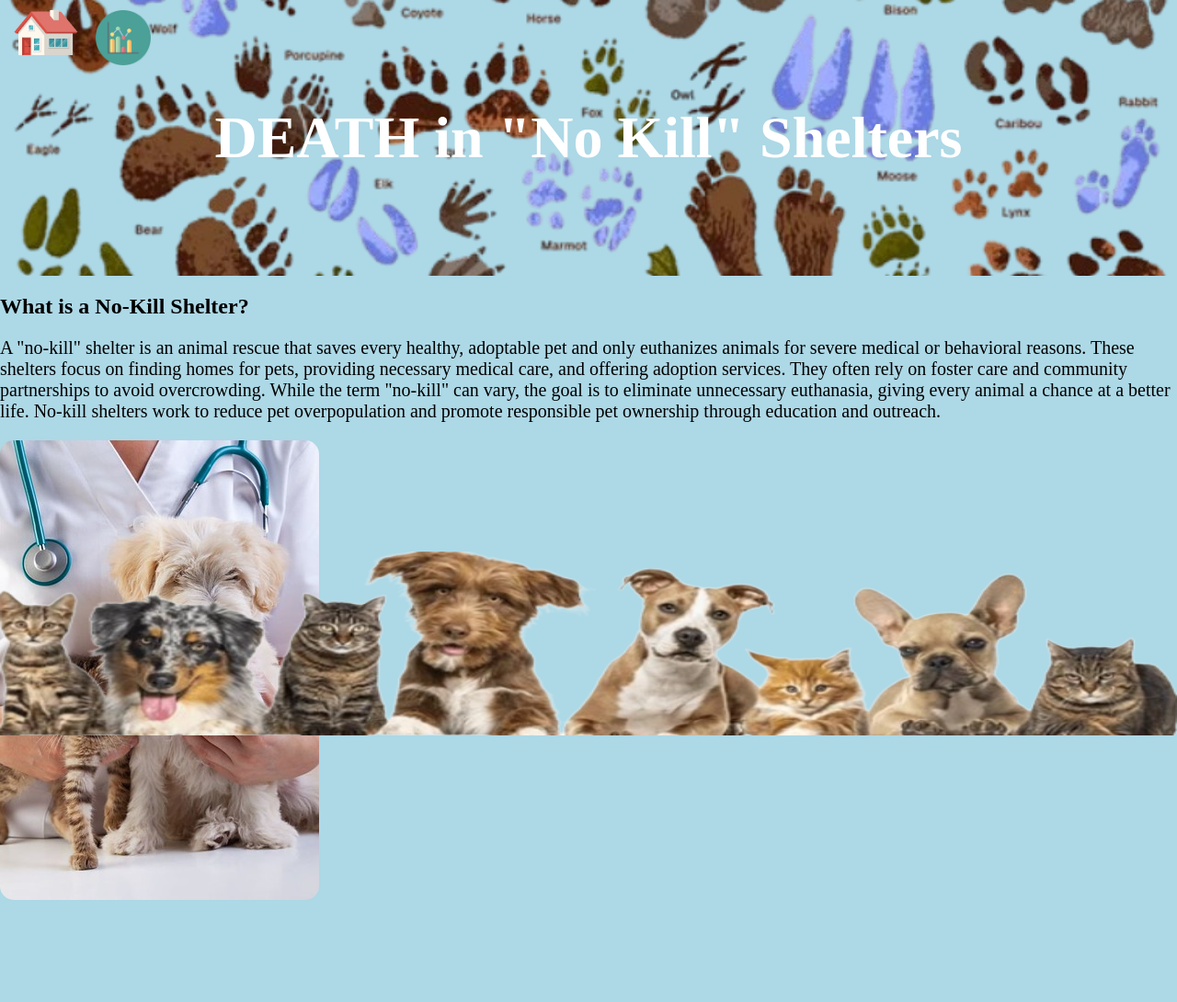
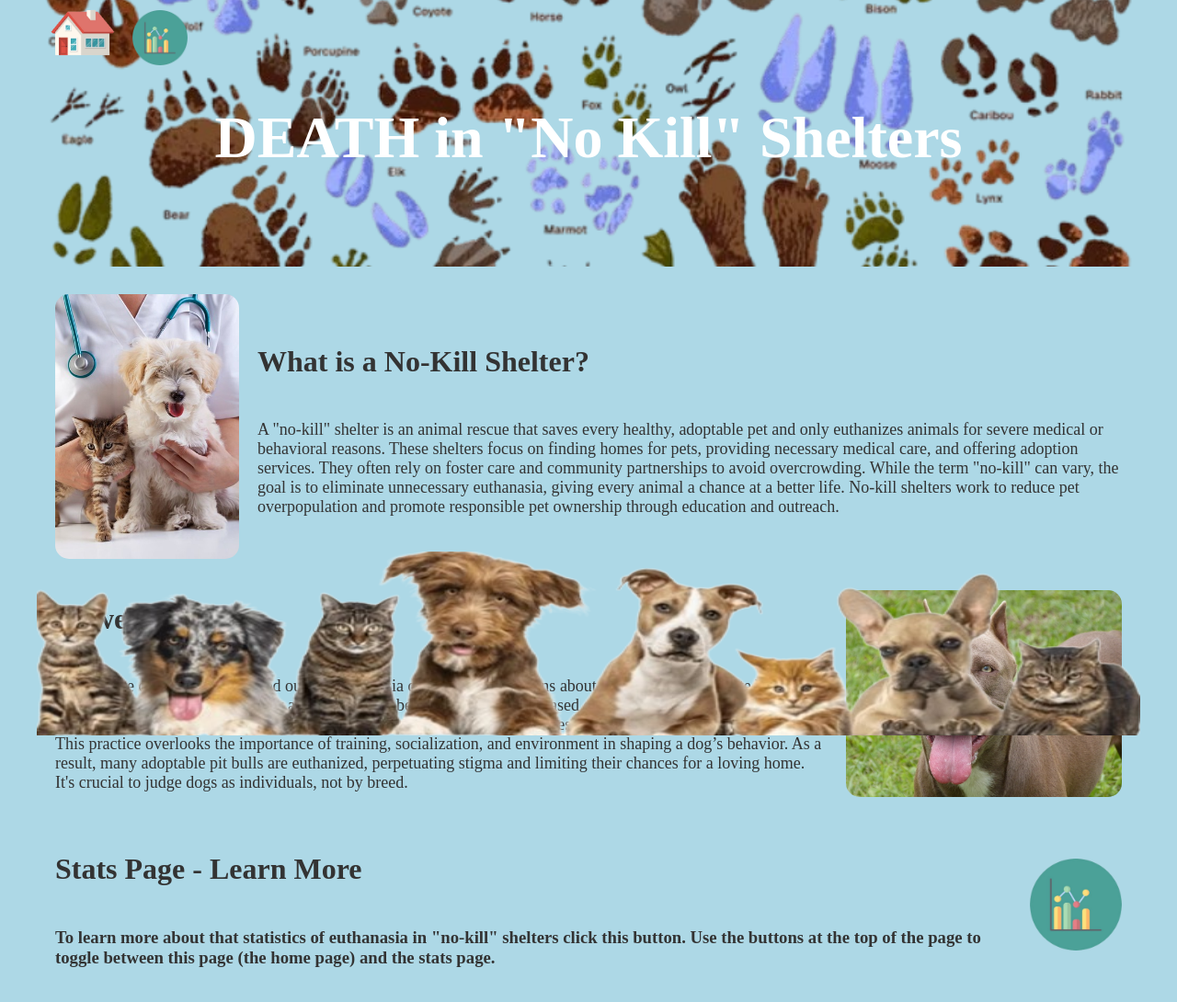
Before and after one commit to grace265/WICS_HACK_25, a plain HTML site: page frontend/index.html in a window 1280 px wide. Shown: the whole page at 92% size. Drawn offline with Linux system fonts and the light colour scheme.

Commit message:
ok i'm finally done

```diff
--- a/frontend/index.html
+++ b/frontend/index.html
@@ -8,7 +8,7 @@
         <script src="script.js" defer></script>
     </head>
     <body>
-
+        <div class="website-container">
             <div class="links">
                 <img src="images/house_icon.png" alt="Home Button" width="100">
                 <a href="stats.html">
@@ -23,12 +23,35 @@
                 </div>
             </div>
 
-        <div class="main">
+            <div class="parent-container">
+                <img src="images/vet.jpg" class="vet" alt="Dog and Cat at the Vet">
+                <div class="text-container">
                     <h2>What is a No-Kill Shelter?</h2>
                     <p>A "no-kill" shelter is an animal rescue that saves every healthy, adoptable pet and only euthanizes animals for severe medical or behavioral reasons. These shelters focus on finding homes for pets, providing necessary medical care, and offering adoption services. They often rely on foster care and community partnerships to avoid overcrowding. While the term "no-kill" can vary, the goal is to eliminate unnecessary euthanasia, giving every animal a chance at a better life. No-kill shelters work to reduce pet overpopulation and promote responsible pet ownership through education and outreach.</p>
-            <img src="images/vet.jpg" class="vet" alt="Dog and Cat at the Vet">
+                </div>
+            </div>
+
+            <div class="parent-container2">
+                <div class="text-container2">
+                    <h2>However...</h2>
+                    <p>Pit bulls are often unfairly singled out for euthanasia due to misconceptions about their behavior. Despite being loving and loyal companions, they are frequently labeled as "aggressive" based on breed stereotypes. Many shelters still euthanize pit bulls who display signs of stress or fear, even though aggression is not inherently linked to breed. This practice overlooks the importance of training, socialization, and environment in shaping a dog’s behavior. As a result, many adoptable pit bulls are euthanized, perpetuating stigma and limiting their chances for a loving home. It's crucial to judge dogs as individuals, not by breed.</p>
+                </div>
+                <img src="images/pitbull.jpg" class="pit" alt="Pitbull Image">
+            </div>
+
+            <div class="parent-container3">
+                <div class="text-container3">
+                    <h2>Stats Page - Learn More</h2>
+                    <h3>To learn more about that statistics of euthanasia in "no-kill" shelters click this button. Use the buttons at the top of the page to toggle between this page (the home page) and the stats page.</h3>
+                </div>
+                <a href="stats.html">
+                    <img src="images/stats_icon.png" alt="Stats Page Button" width="60">
+                </a>
             </div>
 
             <img src="images/transparent_banner2.png" class="footer" alt="Dog and Cat Banner">
+        </div>
+
+
     </body>
 </html>
--- a/frontend/style.css
+++ b/frontend/style.css
@@ -1,15 +1,82 @@
 body {
-    margin:0;
-    background-color: lightblue;
     font-family: 'Times New Roman', serif;
+    background-color: #ADD8E6; /* Light blue background */
+    margin: 0;
+    padding: 0;
+    min-height: 100vh;
+}
+
+h2 {
+    font-size: xx-large;
 }
 
 p {
-    font-size: 20px
+    font-size: large;
 }
 
-.main {
-    padding-bottom: 200px;
+.website-container {
+    max-width: 1200px; /* Your desired max-width */
+    margin: 0 auto; /* Centers the container */
+}
+
+.parent-container {
+    display: flex;
+    align-items: center; /* Keeps the image and text vertically aligned */
+    gap: 20px; /* Adds spacing between image and text */
+}
+
+.text-container {
+    display: flex;
+    flex-direction: column; /* Ensures h2 is above p */
+    margin-right: 20px;
+    color: rgb(51, 51, 51) /* RGB */
+}
+
+.parent-container img {
+    margin-left: 20px;
+    width: 200px; /* Adjust image size as needed */
+    height: auto;
+}
+
+.parent-container2 {
+    margin-top: 20px;
+    display: flex;
+    align-items: center; /* Keeps the image and text vertically aligned */
+    gap: 20px; /* Adds spacing between image and text */
+}
+
+.text-container2 {
+    display: flex;
+    flex-direction: column; /* Ensures h2 is above p */
+    margin-left: 20px;
+    color: rgb(51, 51, 51) /* RGB */
+}
+
+.parent-container2 img {
+    margin-right: 20px;
+    width: 300px; /* Adjust image size as needed */
+    height: auto;
+}
+
+.parent-container3 {
+    margin-top: 20px;
+    display: flex;
+    align-items: center; /* Keeps the image and text vertically aligned */
+    gap: 20px; /* Adds spacing between image and text */
+    margin-bottom: 250px;
+}
+
+.text-container3 {
+    display: flex;
+    flex-direction: column; /* Ensures h2 is above p */
+    margin-left: 20px;
+    color: rgb(51, 51, 51) /* RGB */
+}
+
+.parent-container3 img {
+    margin-right: 20px;
+    width: 100px; /* Adjust image size as needed */
+    height: auto;
 }
 
 /* .banner {
@@ -24,12 +91,17 @@ p {
     border-radius: 15px;
 }
 
+.pit {
+    border-radius: 15px;
+    width: 200px;
+}
+
 .links {
     position: fixed;
     top: 0;
-    left: 0;
     width: 100%;
     height: 100px;
+    z-index: 2;
 }
 
 .header {
@@ -46,6 +118,7 @@ p {
     justify-content: center;
     align-items: center;
     object-fit: cover;
+    margin-bottom: 20px;
 }
 
 /* .center {
@@ -69,8 +142,8 @@ p {
 .footer {
     position: fixed;
     bottom: 0;
-    left: 0;
     width: 100%;
+    max-width: 1200px;
     height: 200px; /* Adjust height */
     background-image: url('images/footer-bg.jpg');
     background-size: cover;
```
Also changed, not shown: frontend/stats.html (+4 -2 lines), frontend/images/pitbull.jpg (added). Lines whose indentation alone changed are shown as unchanged.
